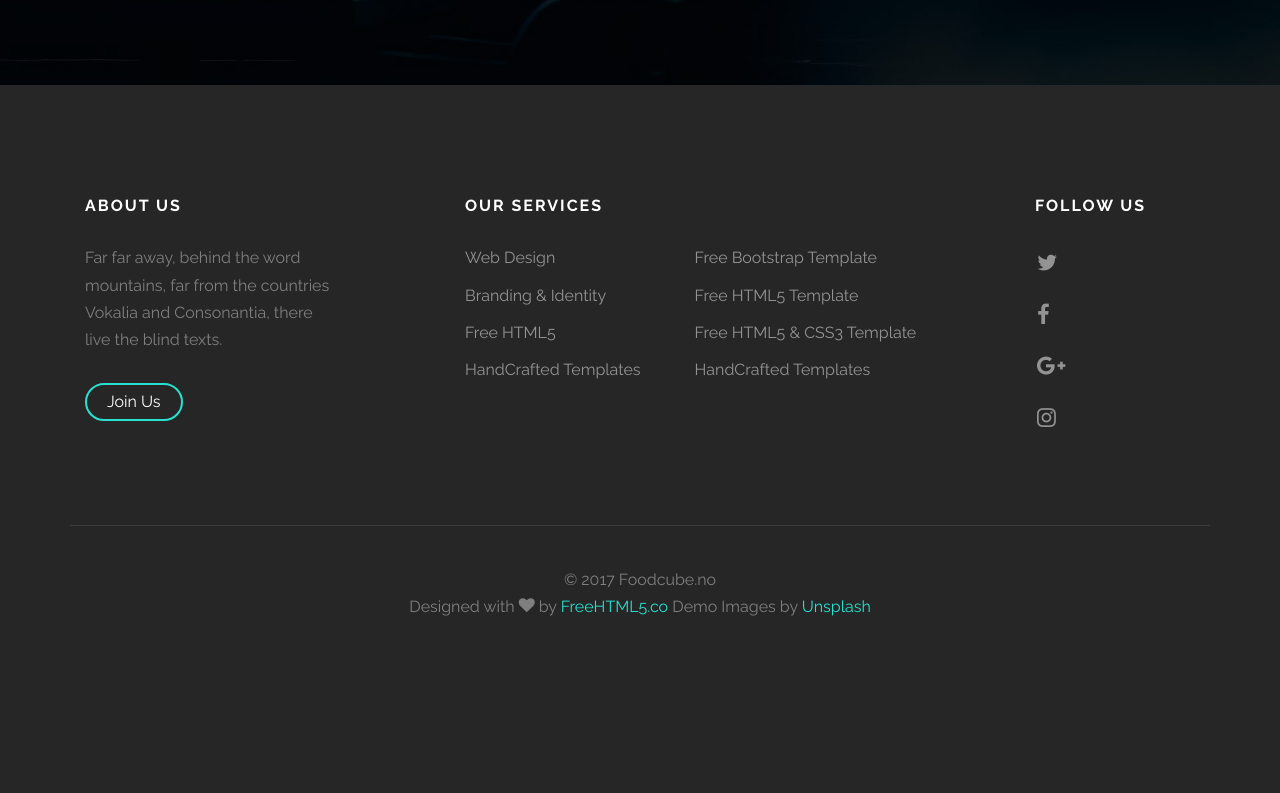
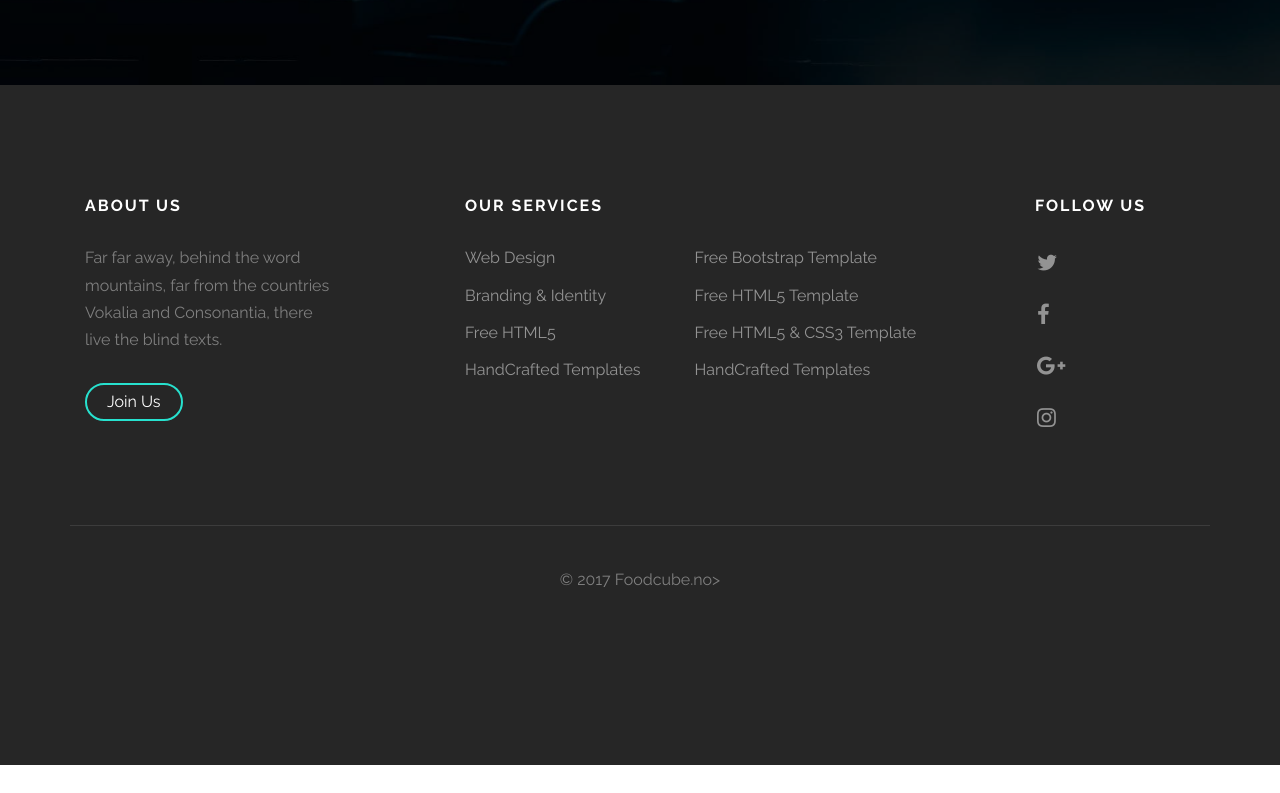
Before and after one commit to foodcube/foodcube.github.io, a plain HTML site: page index.html in a window 1280 px wide. Shown: the part 6368-7161 px from the top of the page. After the commit the page ends 7133 px from the top, so only its background shows below. Drawn offline with Linux system fonts and the light colour scheme; files whose address does not match are found by name.

Commit message:
Edited index.html

```diff
--- a/index.html
+++ b/index.html
@@ -446,7 +446,7 @@
 
 
 			<div class="col-md-12 fh5co-copyright text-center">
-				<p>&copy; 2017 Foodcube.no <span>Designed with <i class="icon-heart"></i> by <a href="http://freehtml5.co/" target="_blank">FreeHTML5.co</a> Demo Images by <a href="http://unsplash.com/" target="_blank">Unsplash</a></span></p>
+				<p>&copy; 2017 Foodcube.no></p>
 			</div>
 
 		</div>
```
